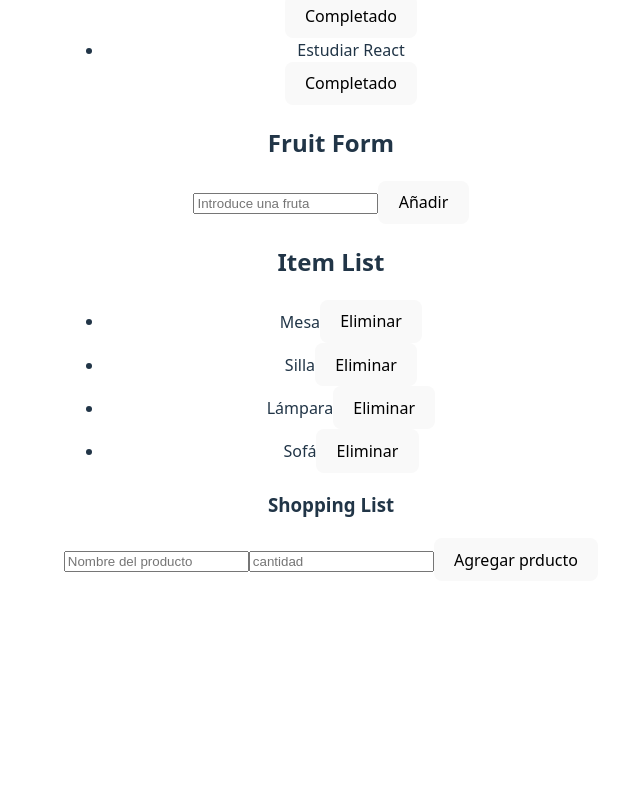
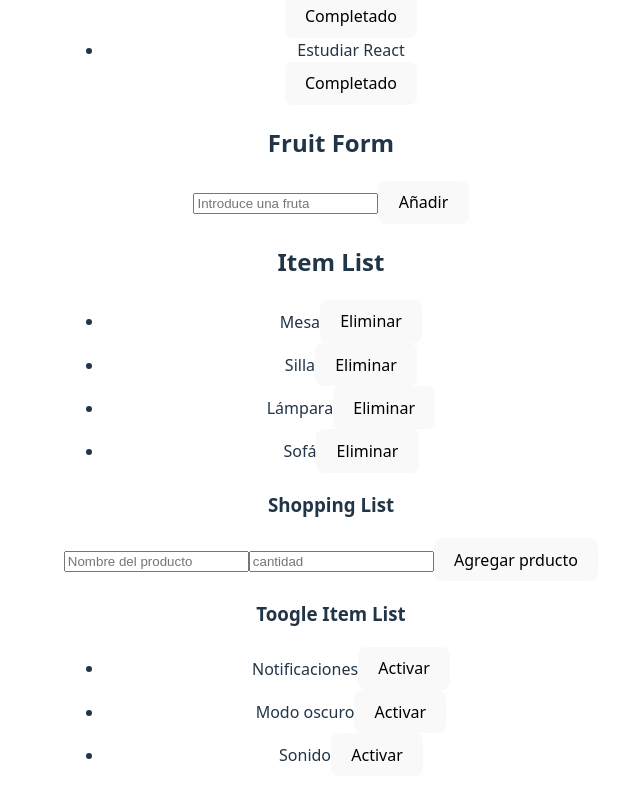
Before and after one commit to laura-gavilan/conditionals-react, a React (Vite) app: page / in a window 1280 px wide. Shown: the part 677-1477 px from the top of the page, without its empty margins (309-949 px from the left). Before the commit the page ends 1306 px from the top, so only its background shows below. Built offline with nearby package versions, Linux system fonts and the light colour scheme.

Commit message:
add(component): add ToggleItemist.jsx componenet

```diff
--- a/src/App.jsx
+++ b/src/App.jsx
@@ -5,6 +5,7 @@ import { NamesList } from './components/NameList/NameList'
 import { ProductList } from './components/ProductList/ProductList'
 import { RemoveItemList } from './components/RemoveItemList/RemoveItemList'
 import { TaskList } from './components/TaskList/TaskList'
+import { ToggleItemList } from './components/ToggleItemsList/ToggleItemsList'
 
 export const App = () => {
   return (
@@ -23,6 +24,8 @@ export const App = () => {
       <RemoveItemList/>
 
       <DynamicShoppingList/>
+
+      <ToggleItemList/>
     </div>
   )
 }
--- /dev/null
+++ b/src/components/ToggleItemsList/ToggleItemsList.jsx
@@ -0,0 +1,40 @@
+import { useState } from "react";
+
+const toggles = [
+    { id: 1, label: "Notificaciones" },
+    { id: 2, label: "Modo oscuro" },
+    { id: 3, label: "Sonido" }
+];
+
+export const ToggleItemList = () => {
+    const [state, setState] = useState({});
+
+    const handleToogle = (id) => {
+        setState((prev => ({
+            ...prev,
+            [id]: !prev[id]
+        })));
+    };
+
+    const handleOnClick = (id) => {
+        handleToogle(id);
+    };
+
+    return (
+        <div>
+            <h3>Toogle Item List</h3>
+
+            <ul>
+                {toggles.map((toggle) => {
+                    return (
+                        <li key={toggle.id}>{toggle.label}
+                            <button onClick={() => handleOnClick(toggle.id)}>
+                                {state[toggle.id] ? "Desactivar" : "Activar"}
+                            </button>
+                        </li>
+                    )
+                })}
+            </ul>
+        </div>
+    )
+}
```
Also changed, not shown: src/components/ToggleItemsList/ToggleItemsList.css (added).
